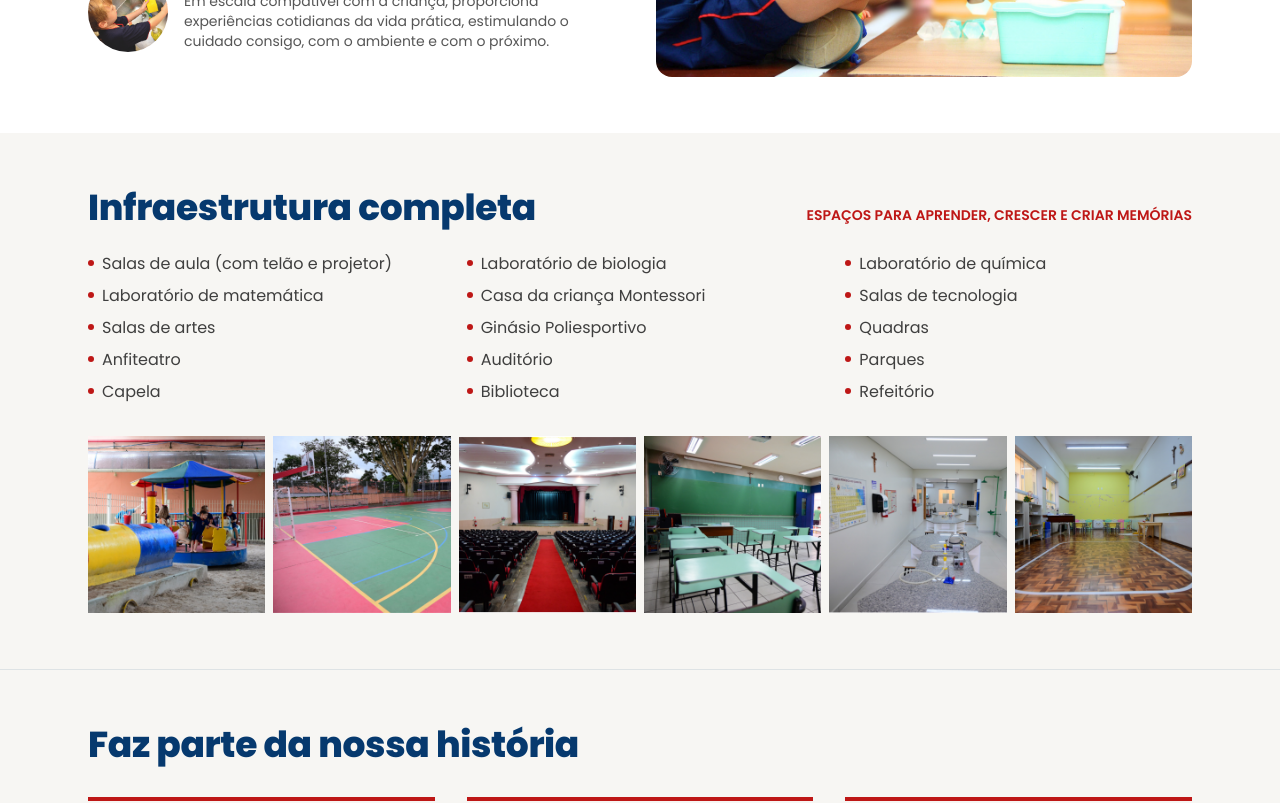
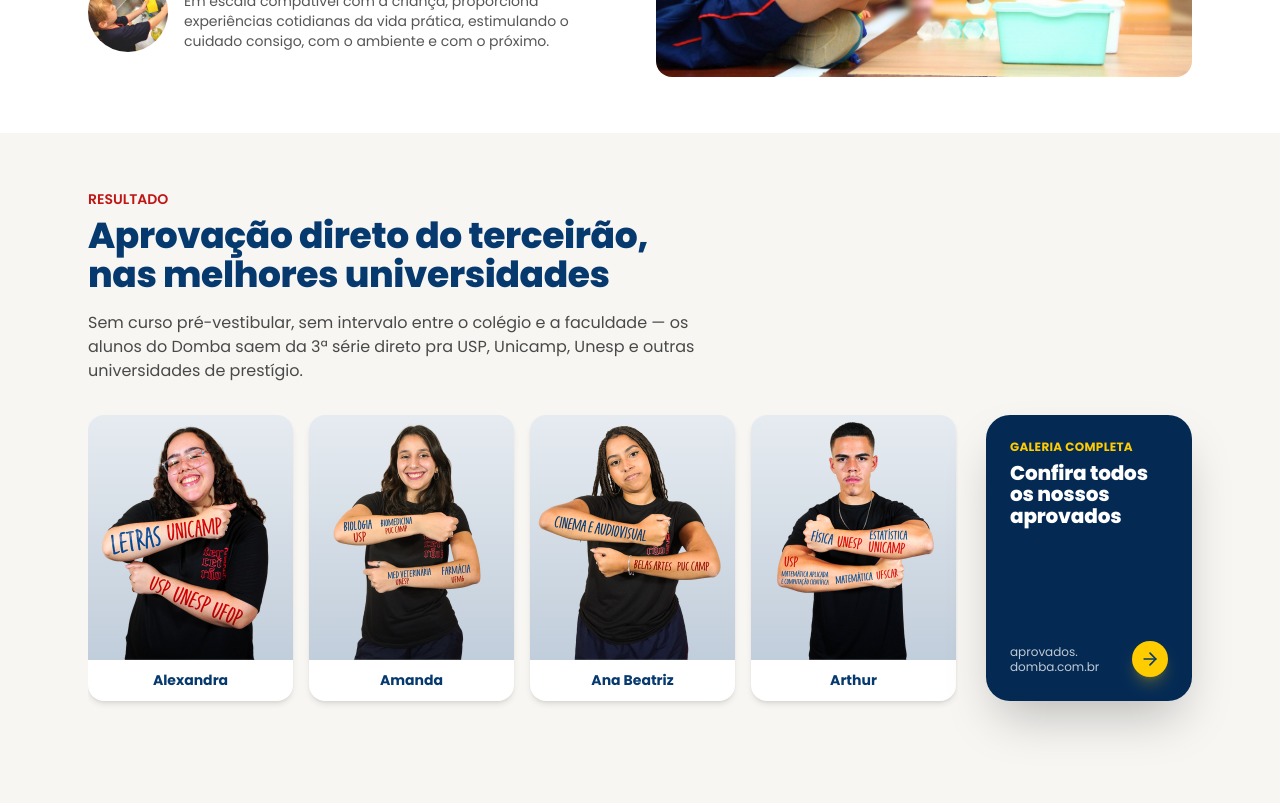
Before and after one commit to colegio-dom-barreto/lp-domba, a Next.js app: page / in a window 1280 px wide. Shown: the part 3460-4263 px from the top of the page. Built offline with nearby package versions, Linux system fonts and the light colour scheme; no server answers.

Commit message:
Add ResultadoSection component to the page

```diff
--- a/app/page.tsx
+++ b/app/page.tsx
@@ -9,6 +9,7 @@
 import Testimonials from "@/components/Testimonials";
 import WhatsappButton from "@/components/WhatsappButton";
 import Footer from "@/components/Footer";
+import { ResultadoSection } from "@/components/ResultadoSection";
 
 export type PageProps = {
   searchParams: Promise<{ [key: string]: string | string[] | undefined }>;
@@ -33,6 +34,7 @@
         <SegmentSelector />
       </Suspense>
       <Montessori />
+            <ResultadoSection />
          <Infrastructure />
       <Testimonials />
       <Footer />
```
